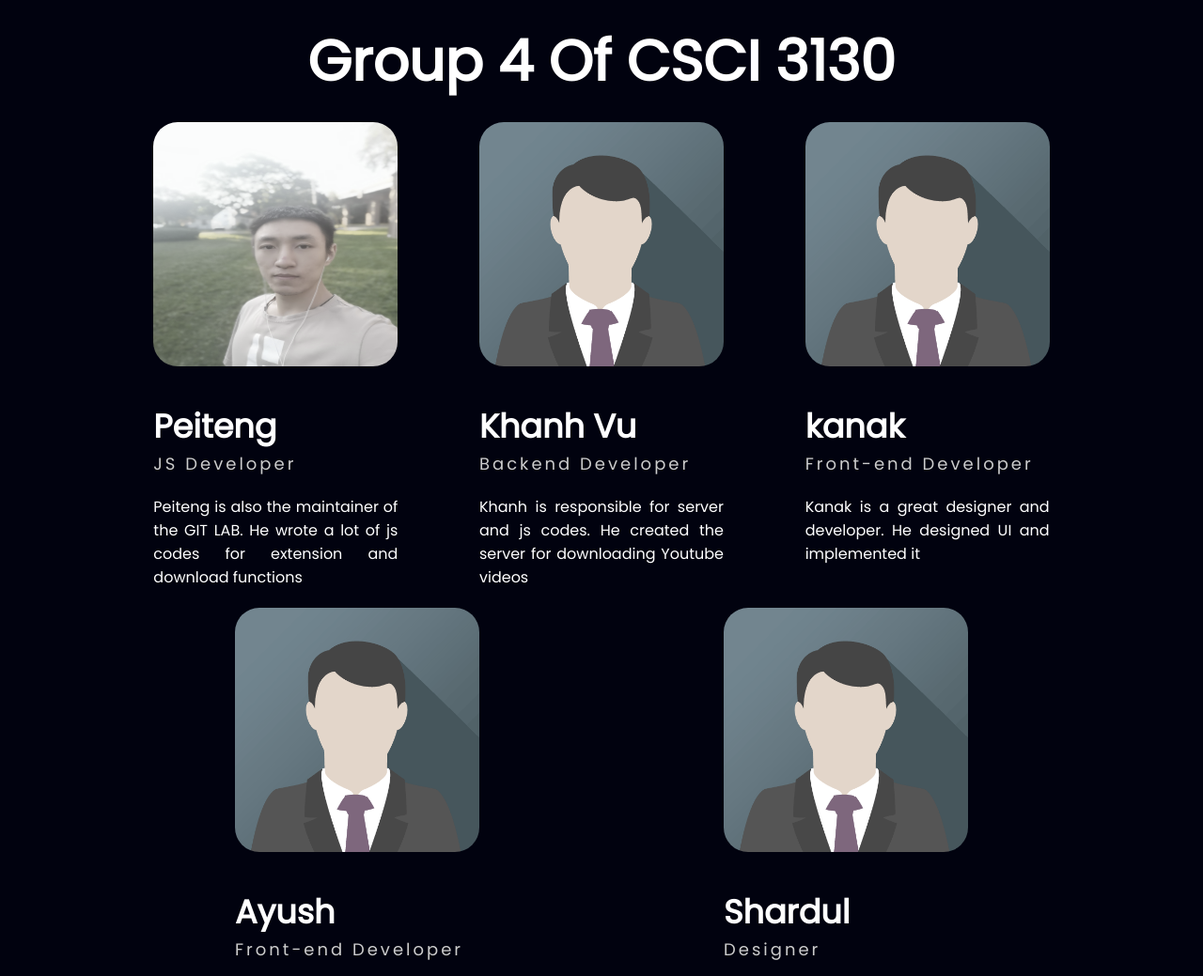
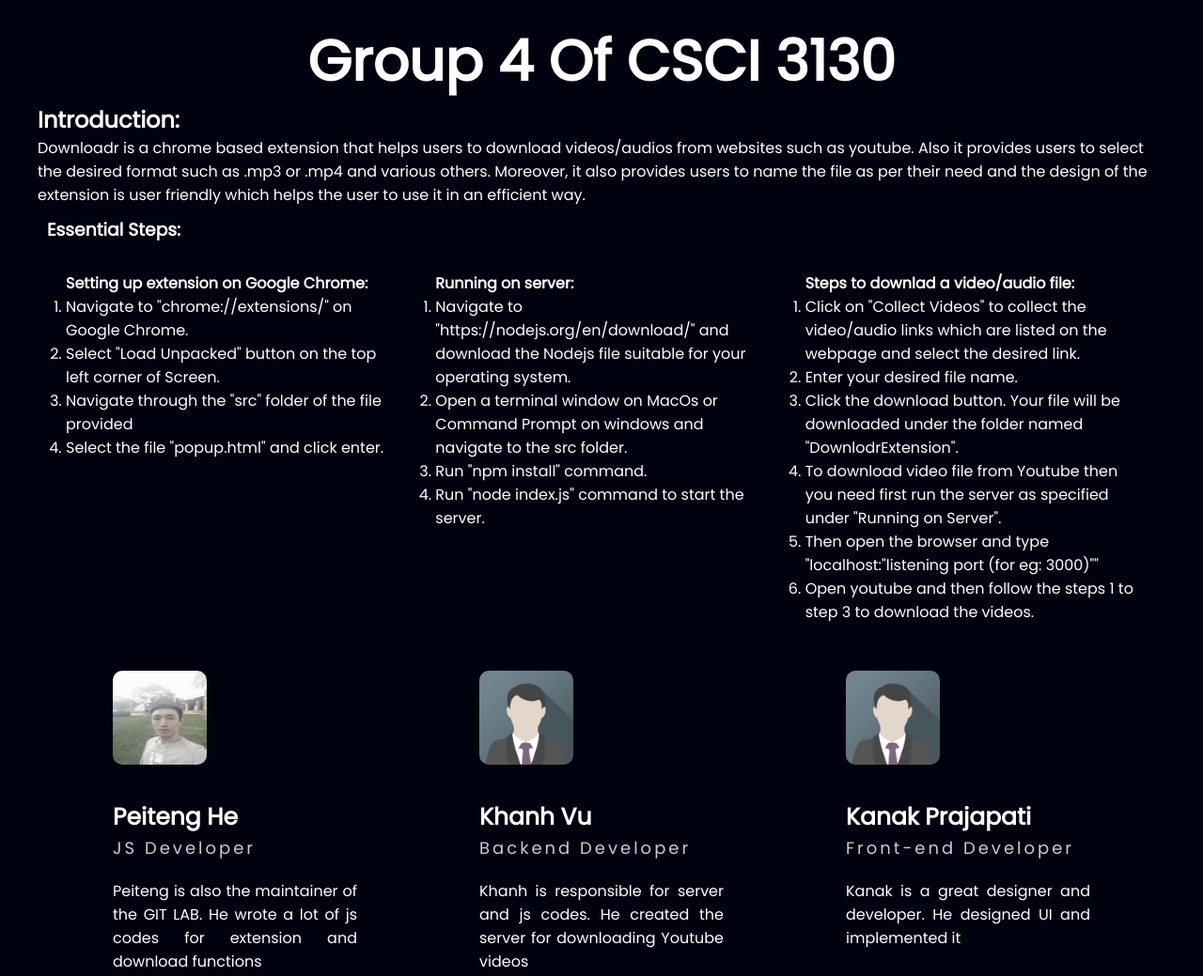
Before and after one commit to kanak3699/Downlodr, a browser extension: page Extension/src/intro.html in a window 1280 px wide. Shown: the top 1039 px of the page at 94% size. Drawn offline with Linux system fonts and the light colour scheme.

Commit message:
Added various instructions and designed the page

```diff
--- a/Extension/src/intro.html
+++ b/Extension/src/intro.html
@@ -3,17 +3,58 @@
   <head>
     <meta charset="utf-8">
     <link rel="stylesheet" href="style.css">
-    <title></title>
+    <title>Introduction</title>
   </head>
   <body>
     <div class="container">
       <h1 class="heading">Group 4 Of CSCI 3130</h1>
 
+      <h2>Introduction:</h2>
+      <p>Downloadr is a chrome based extension that helps users to download videos/audios from websites such as youtube. Also it provides users to select the desired format such as .mp3 or .mp4 and various others. Moreover, it also provides users to name the file as per their need and the design of the extension is user friendly which helps the user to use it in an efficient way.</p>
+
+      <div class="info">
+        <div>
+          <h3>Essential Steps:</h3>
+        </div>
+        <div class="articles">
+          <article class="setUp">
+            <h4>Setting up extension on Google Chrome:</h4>
+              <ol type="1">
+                <li>Navigate to "chrome://extensions/" on Google Chrome.</li>
+                <li>Select "Load Unpacked" button on the top left corner of Screen.</li>
+                <li>Navigate through the "src" folder of the file provided</li>
+                <li>Select the file "popup.html" and click enter.</li>
+              </ol>
+            </article>
+            <article class="runOnServer">
+              <h4>Running on server:</h4>
+                <ol type="1">
+                  <li>Navigate to "https://nodejs.org/en/download/" and download the Nodejs file suitable for your operating system.</li>
+                  <li>Open a terminal window on MacOs or Command Prompt on windows and navigate to the src folder.</li>
+                  <li>Run "npm install" command.</li>
+                  <li>Run "node index.js" command to start the server.</li>
+                </ol>
+            </article>
+
+            <article class="downloadFile">
+              <h4>Steps to downlad a video/audio file:</h4>
+                <ol type="1">
+                  <li>Click on "Collect Videos" to collect the video/audio links which are listed on the webpage and select the desired link.</li>
+                  <li>Enter your desired file name.</li>
+                  <li>Click the download button. Your file will be downloaded under the folder named "DownlodrExtension".</li>
+                  <li>To download video file from Youtube then you need first run the server as specified under "Running on Server".</li>
+                  <li>Then open the browser and type "localhost:"listening port (for eg: 3000)""</li>
+                  <li>Open youtube and then follow the steps 1 to step 3 to download the videos.</li>
+                </ol>
+            </article>
+        </div>
+      </div>
+
       <div class="profiles">
         <div class="profile">
           <img src="peiteng.png" class="profile-img">
 
-        <h3 class="user-name">Peiteng</h3>
+          <h3 class="user-name">Peiteng He</h3>
           <h5>JS Developer</h5>
           <p>Peiteng is also the maintainer of the GIT LAB. He wrote a lot of js codes for extension and download functions</p>
         </div>
@@ -27,7 +68,7 @@
         <div class="profile">
           <img src="avatar.png" class="profile-img">
 
-        <h3 class="user-name">kanak</h3>
+          <h3 class="user-name">Kanak Prajapati</h3>
           <h5>Front-end Developer</h5>
           <p>Kanak is a great designer and developer. He designed UI and implemented it</p>
         </div>
@@ -37,14 +78,14 @@
         <div class="profile">
           <img src="avatar.png" class="profile-img">
 
-        <h3 class="user-name">Ayush</h3>
+          <h3 class="user-name">Ayush Patel</h3>
           <h5>Front-end Developer</h5>
-        <p>Aysuh is great teammate. He contributed to front-end codes and created animation</p>
+          <p>Ayush is great teammate. He contributed to front-end codes and created animation</p>
         </div>
         <div class="profile">
           <img src="avatar.png" class="profile-img">
 
-        <h3 class="user-name">Shardul</h3>
+          <h3 class="user-name">Shardul Kavale</h3>
           <h5>Designer</h5>
           <p>Shardul created our logo and supported teammates</p>
         </div>
--- a/Extension/src/style.css
+++ b/Extension/src/style.css
@@ -28,7 +28,7 @@ body {
 
 .profiles {
   display: flex;
-  justify-content: space-around;
+  justify-content: space-between;
   margin: 20px 80px;
 }
 
@@ -37,8 +37,8 @@ body {
 }
 
 .profile .profile-img {
-  height: 260px;
-  width: 260px;
+  height: 100px;
+  width: 100px;
   border-radius: 10%;
   filter: grayscale(70%);
   cursor: pointer;
@@ -51,7 +51,7 @@ body {
 
 .user-name {
   margin-top: 30px;
-  font-size: 35px;
+  font-size: 25px;
 }
 
 .profile h5 {
@@ -67,8 +67,48 @@ body {
   text-align: justify;
 }
 
+.setUp{
+  flex: 1;
+  width: 100%;
+	float: left;
+  margin: 20px;
+}
+
+.runOnServer{
+  width: 100%;
+	float: right;
+  flex: 1;
+  margin: 20px;
+}
+
+.downloadFile{
+  width: 100%;
+	float: right;
+  flex: 1;
+  margin: 20px;
+}
+
+.info{
+	color: white;
+	padding: 10px;
+	display: flex;
+	align-items: stretch;
+	justify-content: space-between;
+	flex-wrap: wrap;
+	flex-direction: row;
+}
+
+.info h2{
+  padding: 10px;
+}
+
+.articles{
+  padding-top: 10px;
+  display: flex;
+}
+
 @media only screen and (max-width: 1150px) {
-  .profiles {
+  .profiles, .articles {
     flex-direction: column;
   }
 
@@ -81,7 +121,7 @@ body {
   .profile p {
     text-align: center;
     margin: 20px 60px 80px 60px;
-    font-size: 20px;
+    font-size: 15px;
   }
 }
 
```
Lines whose indentation alone changed are shown as unchanged.
